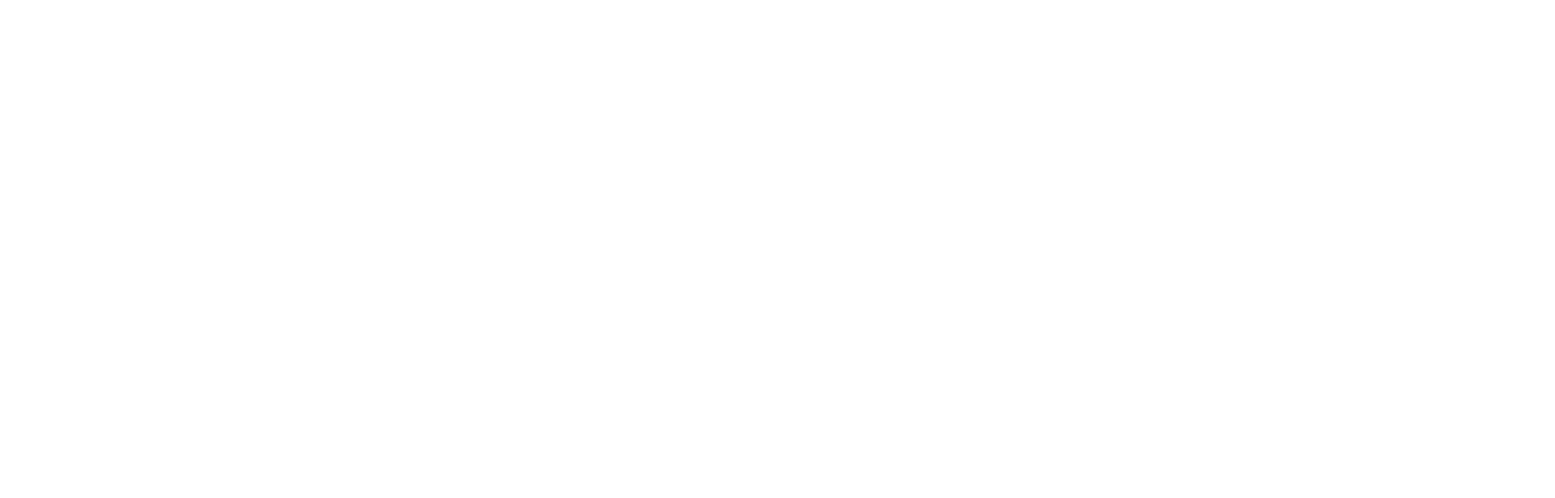
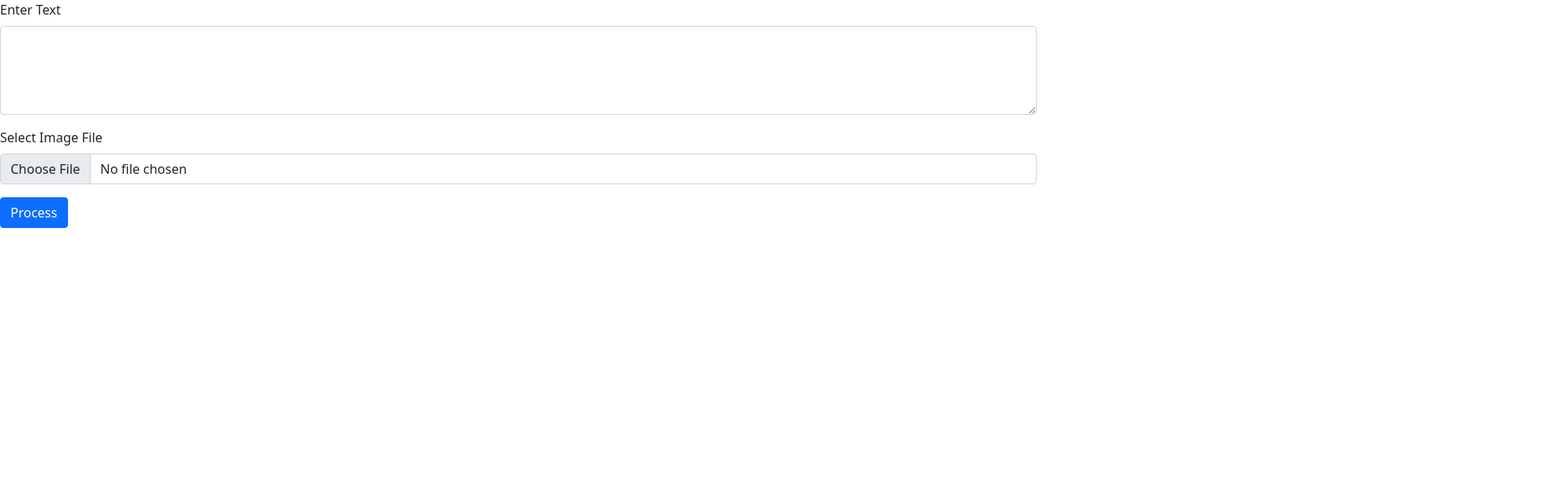
Before and after one commit to jowe81/tenth-broadcast-graphics, a React (Create React App) app: page / in a window 1280 px wide. Shown: the top 616 px of the page at 81% size, 1920 px wide, since content can reach past the window. Built offline with nearby package versions, Linux system fonts and the light colour scheme.

Commit message:
add <Canvas/>

```diff
--- a/src/App.js
+++ b/src/App.js
@@ -1,8 +1,12 @@
 import './App.scss';
+import InputForm from './components/InputForm';
+import Canvas from './components/Canvas';
 
 function App() {
   return (
     <div className="App">
+      <InputForm/>
+      <Canvas width="1920" height="1080"/>
     </div>
   );
 }
```
